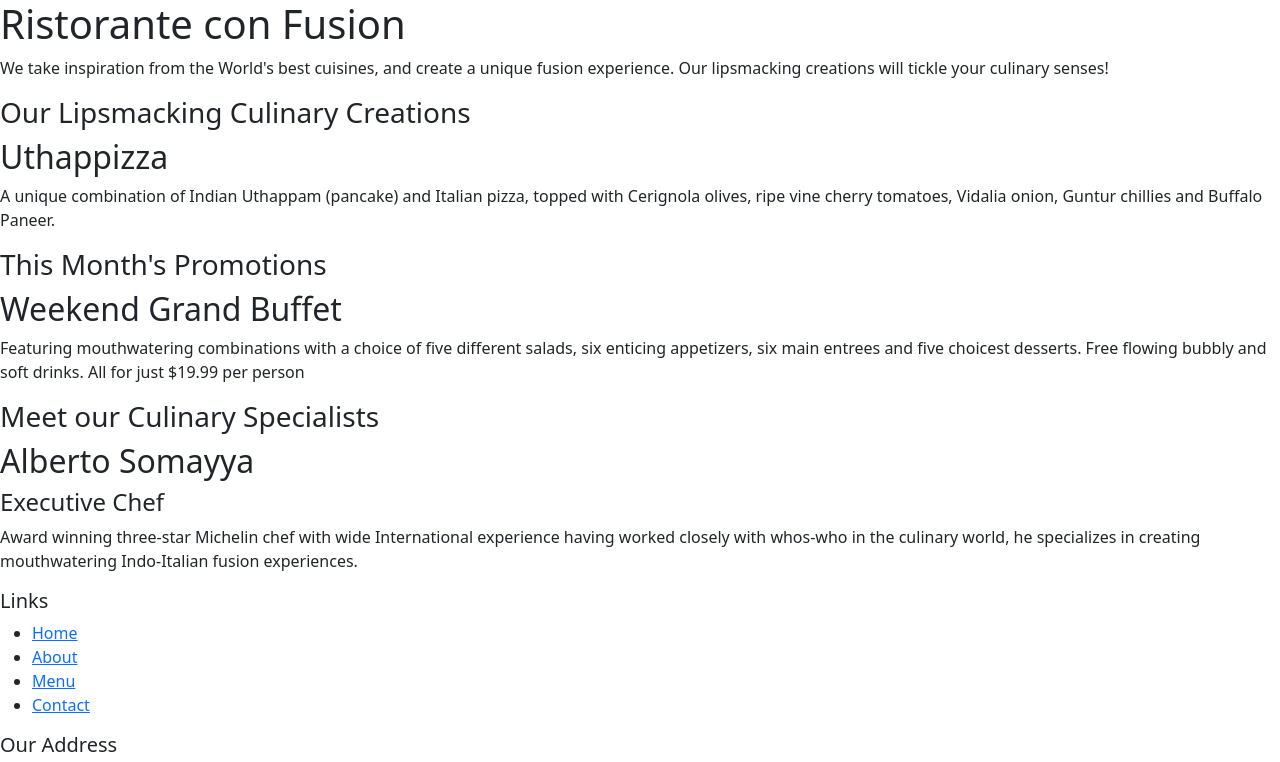
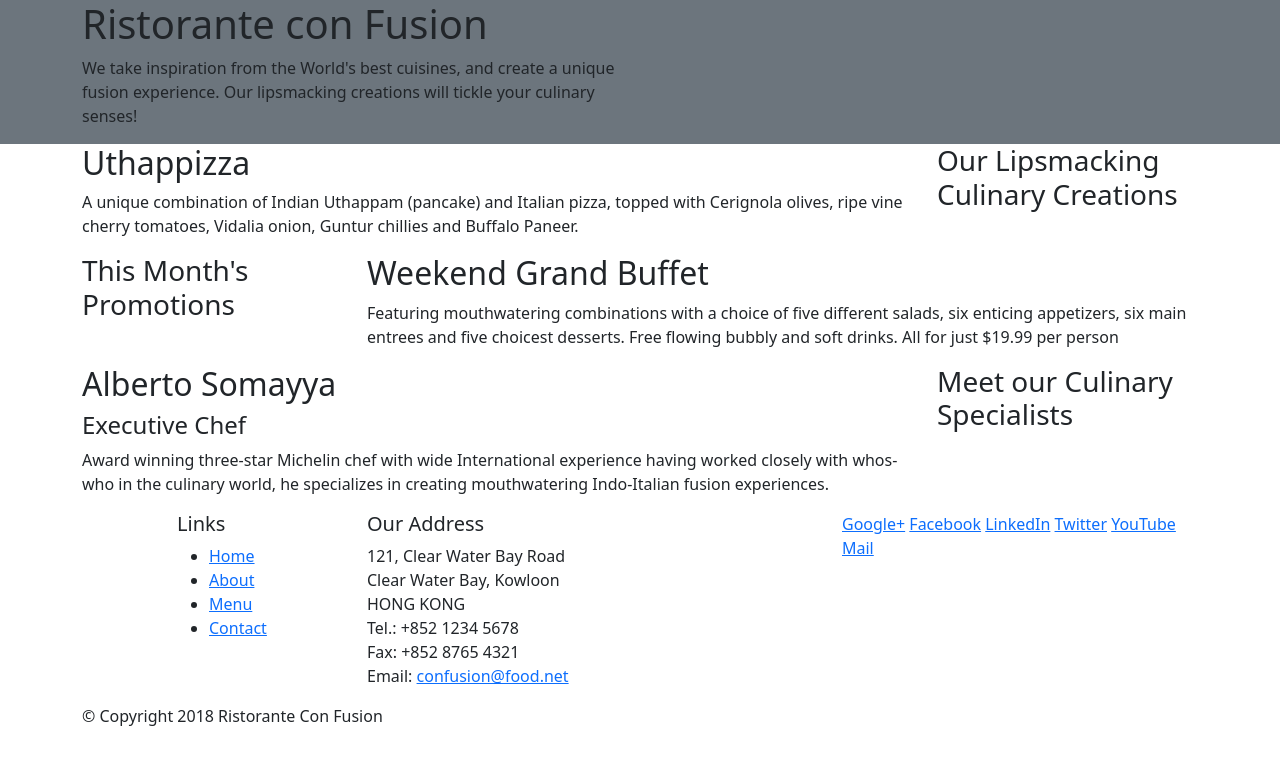
Before and after one commit to akashgoel1995/conFusion, a website: page index.html in a window 1280 px wide. Shown: the top 762 px of the page. Drawn offline with nearby package versions, Linux system fonts and the light colour scheme.

Commit message:
bootstrap grid - part 1

```diff
--- a/index.html
+++ b/index.html
@@ -14,46 +14,46 @@
 
 <body>
 
-    <header>
-        <div>
-            <div>
-                <div>
+    <header class="bg-secondary">
+        <div class="container">
+            <div class="row">
+                <div class="col-12 col-sm-6">
                     <h1>Ristorante con Fusion</h1>
                     <p>We take inspiration from the World's best cuisines, and create a unique fusion experience. Our lipsmacking creations will tickle your culinary senses!</p>
                 </div>
-                <div>
+                <div class="col-12 col-sm">
                 </div>
             </div>
         </div>
     </header>
 
-    <div>
-        <div>
-            <div>
+    <div class="container">
+        <div class="row">
+            <div class="col-12 col-sm-4 order-sm-last col-md-3">
                 <h3>Our Lipsmacking Culinary Creations</h3>
             </div>
-            <div>
+            <div class="col col-sm order-sm-first col-md">
                 <h2>Uthappizza</h2>
                 <p>A unique combination of Indian Uthappam (pancake) and Italian pizza, topped with Cerignola olives, ripe vine cherry tomatoes, Vidalia onion, Guntur chillies and Buffalo Paneer.</p>
             </div>
         </div>
 
 
-        <div>
-            <div>
+        <div class="row">
+            <div class="col-12 col-sm-4 col-md-3">
                 <h3>This Month's Promotions</h3>
             </div>
-            <div>
+            <div class="col col-sm col-md">
                 <h2>Weekend Grand Buffet</h2>
                 <p>Featuring mouthwatering combinations with a choice of five different salads, six enticing appetizers, six main entrees and five choicest desserts. Free flowing bubbly and soft drinks. All for just $19.99 per person </p>
             </div>
         </div>
 
-        <div>
-            <div>
+        <div class="row">
+            <div class="col-12 col-sm-4 order-sm-last col-md-3">
                 <h3>Meet our Culinary Specialists</h3>
             </div>
-            <div>
+            <div class="col col-sm order-sm-first col-md">
                 <h2>Alberto Somayya</h2>
                 <h4>Executive Chef</h4>
                 <p>Award winning three-star Michelin chef with wide International experience having worked closely with whos-who in the culinary world, he specializes in creating mouthwatering Indo-Italian fusion experiences. </p>
@@ -62,9 +62,9 @@
     </div>
 
     <footer>
-        <div>
-            <div>
-                <div>
+        <div class="container">
+            <div class="row">
+                <div class="col-4 offset-1 col-sm-2">
                     <h5>Links</h5>
                     <ul>
                         <li><a href="#">Home</a></li>
@@ -73,7 +73,7 @@
                         <li><a href="#">Contact</a></li>
                     </ul>
                 </div>
-                <div>
+                <div class="col-7 col-sm-5">
                     <h5>Our Address</h5>
                     <address>
 		              121, Clear Water Bay Road<br>
@@ -84,7 +84,7 @@
 		              Email: <a href="mailto:confusion@food.net">confusion@food.net</a>
 		           </address>
                 </div>
-                <div>
+                <div class="col-12 col-sm-4">
                     <div>
                         <a href="http://google.com/+">Google+</a>
                         <a href="http://www.facebook.com/profile.php?id=">Facebook</a>
@@ -95,8 +95,8 @@
                     </div>
                 </div>
            </div>
-           <div>
-                <div>
+           <div class="row">
+                <div class="col-auto">
                     <p>© Copyright 2018 Ristorante Con Fusion</p>
                 </div>
            </div>
```
